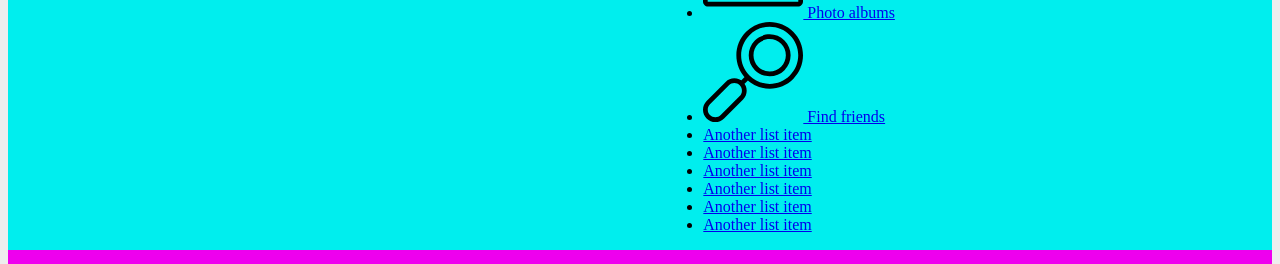
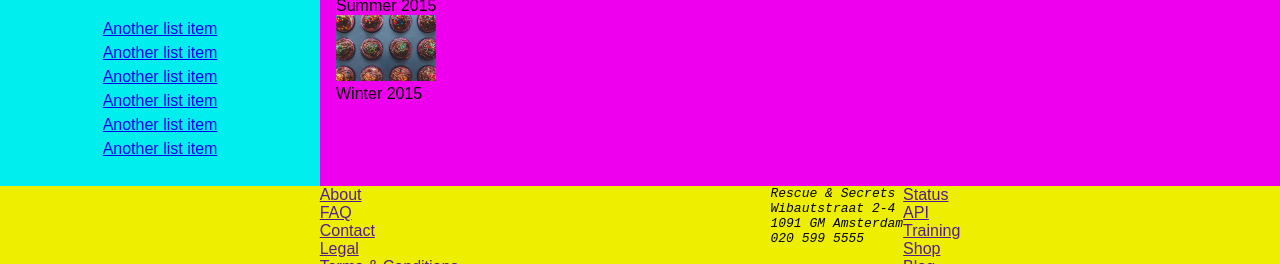
Before and after one commit to roberrrt-s/css-to-the-rescue, a plain HTML site: page index.html in a window 1280 px wide. Shown: the part 314-578 px from the top of the page. Drawn offline with Linux system fonts and the light colour scheme.

Commit message:
committed new assignment

```diff
--- a/index.html
+++ b/index.html
@@ -5,7 +5,7 @@
 		<title>Profile of Mona Krajeck</title>
 		<meta name="description" content="">
 		<meta name="viewport" content="width=device-width, initial-scale=1">
-		<link href='favicon.ico' rel='shortcut icon'>
+<!--	<link href='favicon.ico' rel='shortcut icon'> -->
 		<link href="style/style.css", rel="stylesheet">
 	</head>
 	<body>
--- a/style/style.css
+++ b/style/style.css
@@ -1,37 +1,94 @@
 /* MAIN CSS FOR BODY AND DIRECT CHILDS */
+* {
+	box-sizing: border-box;
+	padding: 0;
+	margin: 0;
+}
 
 body {
 	background-color: #EEE;
+	width: 100%;
+	margin: auto;
+	font-size: 1em;
+	font-family: "Arial";
 	/* Flex container options */
 	display: flex;
 	flex-direction: row;
-	flex-wrap: wrap
+	flex-wrap: wrap;
 }
 
 body > header {
 	background-color: #0EE;
+	width: 20em;
 	/* Flex container options */
 	display: flex;
-	min-width: 100%;
+	text-align: center;
+	flex-direction: column;
+	/* Flex child options */
+	flex-grow: 1;
 }
 
 body > main {
 	background-color: #E0E;
+	width: 60em;
+	padding: 1em;
+	height: 500px;
 	/* Flex container options */
 	display: flex;
-	min-width: 100%;
+	flex-direction: column;
+	/* Flex child options */
+	flex-grow: 6;
 }
 
 body > footer {
 	background-color: #EE0;
+	min-width: 100%;
 	/* Flex container options */
 	display: flex;
-	min-width: 100%;
+	justify-content: center;
 }
 
-/* RESTRICTING THE SVG SIZE TO AVOID LARGE IMAGES */
+/* HEADER OPTIONS */
+
+header svg {
+	width: 10%;
+	height: 10%;
+}
+
+header img {
+	border: 2px solid #000;
+	border-radius: 100%;
+}
+
+header > nav > ul > li {
+	text-align: center;
+	line-height: 150%;
+	vertical-align: baseline;
+}
+
+header > nav > ul > li > a {
+	height: 50px;
+}
+header > nav li:nth-child(4) {
+	margin-bottom: 1em;
+}
+
+/* RESTRICTING STUFF */
 
 svg {
 	max-width: 100px;
 	max-height: 100px;
 }
+
+img {
+	max-width: 100px;
+	max-height: 100px;
+}
+li {
+	list-style: none;
+	text-align: left;
+}
+
+main svg {
+	display: none;
+}
```
